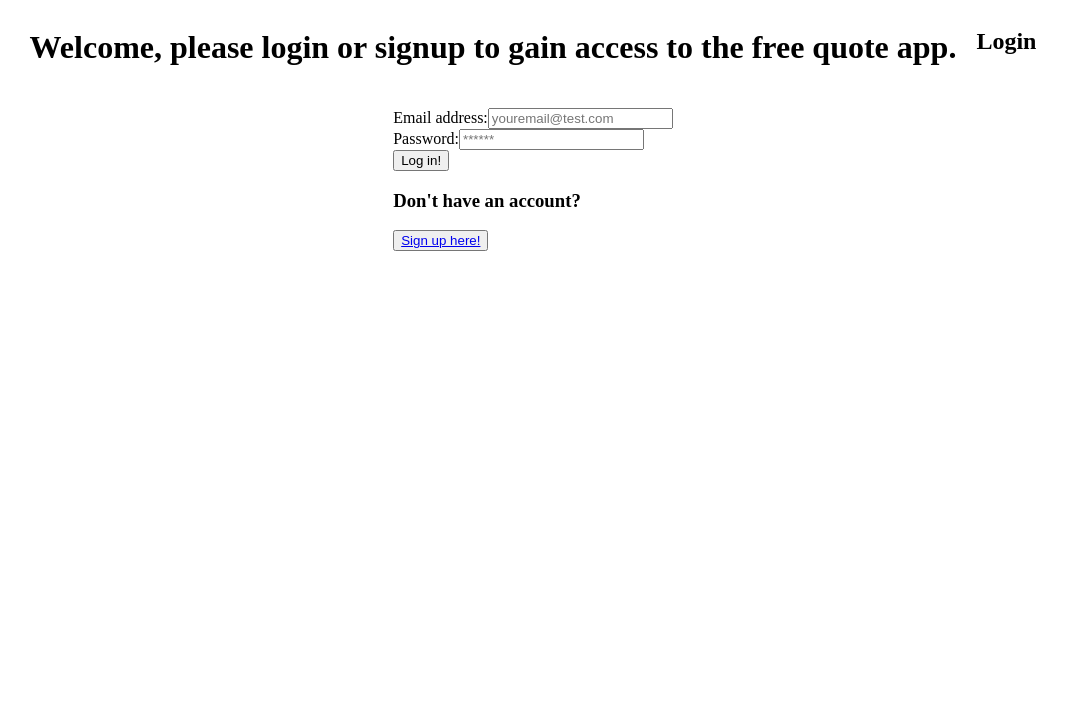
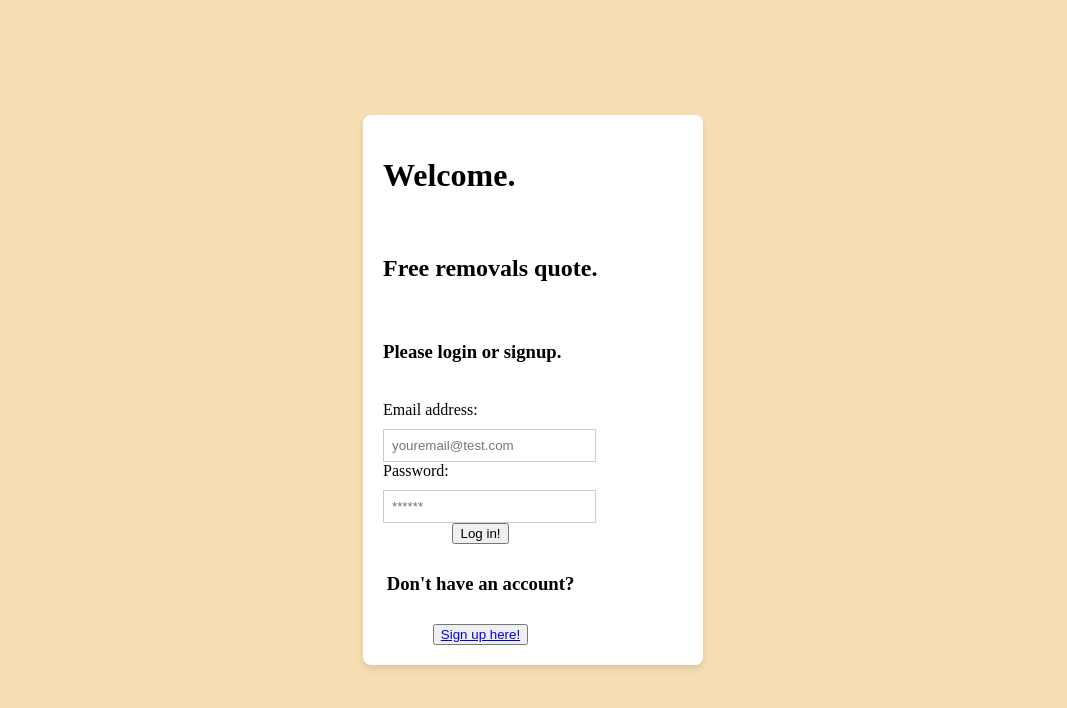
Before and after one commit to Joshua-Watson96/RemovalsQouting, a React (Create React App) app in the folder client/: page / in a window 1280 px wide. Shown: the top 708 px of the page, without its empty margins (107-1174 px from the left). Built offline with nearby package versions, Linux system fonts and the light colour scheme.

Commit message:
trying to do css

```diff
--- a/client/src/finalQuote.js
+++ b/client/src/finalQuote.js
@@ -7,19 +7,26 @@ export const QuoteReview = () => {
   let pickupTotal = +localStorage.getItem("pickupTotal");
   let dropOffTotal = +localStorage.getItem("dropOffTotal");
   let truckAccessToal = +localStorage.getItem("accessTotal");
+  let furnishedTotal = +localStorage.getItem("furnishedTotal");
+  let movingDate = (localStorage.getItem("movingDate"));
+  let settlementDate = localStorage.getItem("settlementDate");
+  let settlementTime = localStorage.getItem("settlementTime")
 
 
-  let total = (pickupTotal + dropOffTotal + truckAccessToal) * 195;
+
+  let totalHours = (pickupTotal + dropOffTotal + truckAccessToal + furnishedTotal)
+  let total = (pickupTotal + dropOffTotal + truckAccessToal + furnishedTotal) * 195;
   return (
     <div>
       <ul>
         <li>Pick Up Address: {pickUpAddress}</li>
         <li>Drop Off Address:{dropOffAddress}</li>
         <li>Number of Bedrroms: {bedroomsTotal}</li>
-        {/* <li>Pick Up Access: {pickupQuestion} </li>
-            <li>Drop Off Access: {dropoffQuestion}</li>
-            <li>Truck Access: {truckAccessQuestion}</li> */}
-        <li>Estimated Total Hours: {total} </li>
+        <li>Preferred moving date: {movingDate}</li>
+        <li>Settlement Date: {settlementDate}</li>
+        <li>Settlement Time: {settlementTime}</li>
+        <li>Estimated hours: {totalHours}</li>
+        <li>Estimated cost: {total} </li>
       </ul>
       q3 total + q1 total + q2 total = $ estimated time = total
     </div>
--- /dev/null
+++ b/client/src/pages/login/login.css
@@ -0,0 +1,69 @@
+body {
+    margin: 0;
+    padding: 0;
+    display: flex;
+    justify-content: center;
+    align-items: center;
+    min-height: 100vh;
+    background-color: wheat;
+  }
+
+  .container {
+    display: flex;
+    flex-direction: column;
+    align-items: center;
+    justify-content: center;
+    width: 300px;
+    background-color: white;
+    padding: 20px;
+    border-radius: 8px;
+    box-shadow: 0 4px 6px rgba(0, 0, 0, 0.1);
+  }
+
+  .pageTitle {
+    text-align: center;
+    color: black;
+  }
+
+  .form-wrapper {
+    display: grid;
+    grid-template-columns: 1fr;
+    gap: 20px;
+    width: 100%;
+  }
+
+  .emailLogin,
+  .passwordLogin {
+    display: grid;
+    grid-template-columns: 1fr;
+    gap: 10px;
+  }
+
+  .emailLogin label,
+  .passwordLogin label {
+    text-align: left;
+    color: black;
+  }
+
+  .emailLogin input,
+  .passwordLogin input {
+    width: 100%;
+    padding: 8px;
+    border: 1px solid #ccc;
+  }
+
+  .buttons {
+    display: flex;
+    flex-direction: column;
+    align-items: center;
+    gap: 10px;
+  }
+
+  .error-text {
+    color: red;
+    text-align: center;
+  }
+
+  .login {
+    font-size: 8px;
+  }
--- a/client/src/pages/login/login.js
+++ b/client/src/pages/login/login.js
@@ -1,8 +1,10 @@
 import React, { useState } from 'react';
 import { useMutation } from '@apollo/client';
-import { Link, redirect } from 'react-router-dom';
+import { Link } from 'react-router-dom';
 import { LOGIN } from '../../utils/mutations';
 import Auth from '../../utils/auth';
+
+import "./login.css"
 
 export function Login(props) {
   const [formState, setFormState] = useState({ email: '', password: '' });
@@ -30,20 +32,21 @@ export function Login(props) {
   };
 
 
-  const isLoggedIn = Auth.loggedIn();
 
-  // if (isLoggedIn) {
-  //   // return <redirect to="/landing" />;
-  //   window.location.replace("/landing")
-  // }
+
+
 
   return (
-    <div className="container my-1">
 
-      <h1>Welcome, please login or signup to gain access to the free quote app.</h1>
-      <h2>Login</h2>
+    <div className="container ">
+
+
+      <h1 className='pageTitle'>Welcome.</h1>
+      <h2> Free removals quote.</h2>
+      <h3> Please login or signup.</h3>
+
       <form onSubmit={handleFormSubmit}>
-        <div className="flex-row space-between my-2">
+        <div className="emailLogin">
           <label htmlFor="email">Email address:</label>
           <input
             placeholder="youremail@test.com"
@@ -53,7 +56,7 @@ export function Login(props) {
             onChange={handleChange}
           />
         </div>
-        <div className="flex-row space-between my-2">
+        <div className="passwordLogin">
           <label htmlFor="pwd">Password:</label>
           <input
             placeholder="******"
@@ -68,9 +71,9 @@ export function Login(props) {
             <p className="error-text">The provided credentials are incorrect</p>
           </div>
         ) : null}
-        <div className="flex-row flex-end">
+        <div className="buttons">
           <button type="submit">Log in!</button>
-          <h3>Don't have an account?</h3>
+          <h3 className='noAcc'>Don't have an account?</h3>
           <button><Link to="/signup">Sign up here!</Link></button>
         </div>
       </form>
--- a/client/src/pages/questions/accessQuestion/questionThree.css
+++ b/client/src/pages/questions/accessQuestion/questionThree.css
@@ -0,0 +1,16 @@
+
+/* Style for the spans */
+.selectedPickUp,
+.selectedOther,
+.selectedDropOff,
+.selectedCanTruckPark {
+  display: block;
+  margin-top: 10px; /* Adjust the margin as needed for spacing */
+}
+
+/* Optional: Add some styles for the buttons and labels to improve the appearance */
+button,
+label {
+  display: block;
+  margin-bottom: 5px; /* Adjust the margin as needed for spacing */
+}
--- a/client/src/pages/questions/accessQuestion/questionThree.js
+++ b/client/src/pages/questions/accessQuestion/questionThree.js
@@ -1,5 +1,6 @@
 import React, { useState } from 'react';
 import { Headermain } from '../../heading/heading';
+import { Link } from "react-router-dom"
 
 // const [quoteTotal, setqouteTotal] = useState(0);
 
@@ -128,7 +129,7 @@ export const DoubleStoreyQuestion = ({ onNextQuestion }) => {
         <button onClick={() => handlePickUpStoreyChange('single')}>Single</button>
         <button onClick={() => handlePickUpStoreyChange('double')}>Double</button>
         <button onClick={() => handlePickUpStoreyChange('other')}>Other</button>
-        <span>{getSelectedAnswer('pickUpStorey', pickUpStorey)}</span>
+        <span className='selectedPickUp'> You selected: {getSelectedAnswer('pickUpStorey', pickUpStorey)}</span>
       </div>
 
       {pickUpStorey === 'other' && (
@@ -137,7 +138,7 @@ export const DoubleStoreyQuestion = ({ onNextQuestion }) => {
           <button onClick={() => handlePickUpStoreyChange('apartment_stairs')}>Apartment building with stairs</button>
           <button onClick={() => handlePickUpStoreyChange('apartment_lift')}>Apartment building with a lift</button>
           <button onClick={() => handlePickUpStoreyChange('3_or_more_levels')}>3 or more levels</button>
-          <span>{getSelectedAnswer('pickUpStorey', pickUpStorey)}</span>
+          <span className='selectedOther'>You selected: {getSelectedAnswer('pickUpStorey', pickUpStorey)}</span>
         </div>
       )}
 
@@ -146,7 +147,7 @@ export const DoubleStoreyQuestion = ({ onNextQuestion }) => {
         <button onClick={() => handleDropOffStoreyChange('single')}>Single</button>
         <button onClick={() => handleDropOffStoreyChange('double')}>Double</button>
         <button onClick={() => handleDropOffStoreyChange('other')}>Other</button>
-        <span>{getSelectedAnswer('dropOffStorey', dropOffStorey)}</span>
+        <span className='selectedDropOff'> You selected: {getSelectedAnswer('dropOffStorey', dropOffStorey)}</span>
       </div>
 
       {dropOffStorey === 'other' && (
@@ -155,11 +156,12 @@ export const DoubleStoreyQuestion = ({ onNextQuestion }) => {
           <button onClick={() => handleDropOffStoreyChange('apartment_stairs')}>Apartment building with stairs</button>
           <button onClick={() => handleDropOffStoreyChange('apartment_lift')}>Apartment building with a lift</button>
           <button onClick={() => handleDropOffStoreyChange('3_or_more_levels')}>3 or more levels</button>
-          <span>{getSelectedAnswer('dropOffStorey', dropOffStorey)}</span>
+          <span> You selected: {getSelectedAnswer('dropOffStorey', dropOffStorey)}</span>
         </div>
       )}
 
-      <h3>Can the truck park in the driveway? (There are no low hanging trees or wires)</h3>
+      <h3>Can the truck park in the driveway?</h3>
+      <h4>(There are no over-hanging trees, powerlines etc.)</h4>
       <div>
         <label>
           Yes
@@ -179,17 +181,20 @@ export const DoubleStoreyQuestion = ({ onNextQuestion }) => {
             onChange={() => handleCanTruckParkChange('no')}
           />
         </label>
-        <span>{getSelectedAnswer('canTruckParkInDriveway', canTruckParkInDriveway)}</span>
+        <span>You selected: {getSelectedAnswer('canTruckParkInDriveway', canTruckParkInDriveway)}</span>
       </div>
 
       {canTruckParkInDriveway === 'no' && (
         <div>
-          <h4>If No, select from the following options:</h4>
-          <button onClick={() => handleCanTruckParkChange('truck_on_street')}>Truck can park on the street?</button>
-          <button onClick={() => handleCanTruckParkChange('truck_15_30m_away')}>Will the truck need to park 15-30m away from the property?</button>
+          <h4>If no, please select one of the following options:</h4>
+          <button onClick={() => handleCanTruckParkChange('truck_on_street')}>The truck can park on the street.</button> <br/>
+          <button onClick={() => handleCanTruckParkChange('truck_15_30m_away')}>Will the truck need to park 15-30m away from the property?</button> <br/>
           <button onClick={() => handleCanTruckParkChange('truck_30m_away')}>Will the truck need to park more than 30m away from the front door?</button>
         </div>
       )}
+      <div>
+        <button> <Link to="/landing/questionFour"> Next Question </Link></button>
+      </div>
     </div>
   );
 };
--- a/client/src/pages/questions/furnishedQuestion/questionFour.js
+++ b/client/src/pages/questions/furnishedQuestion/questionFour.js
@@ -16,15 +16,15 @@ export const FurnishedQuestion = () => {
         case 'fewItems':
             furnishedTotal=(furnishedTotal + 0);
             localStorage.setItem("furnishedTotal", furnishedTotal)
-            return 'fewItems'
+            return 'fewItems';
         case "bigStuff":
             furnishedTotal=(furnishedTotal + 1.5)
             localStorage.setItem("furnishedTotal", furnishedTotal)
-            return 'bigStuff'
+            return 'bigStuff';
         case 'entireHouse':
             furnishedTotal=(furnishedTotal + 2)
             localStorage.setItem("furnishedTotal", furnishedTotal)
-            return 'entireHouse'
+            return 'entireHouse';
 
         default:
             break;
--- a/client/src/pages/questions/moveDate/questionFive.js
+++ b/client/src/pages/questions/moveDate/questionFive.js
@@ -1,23 +1,50 @@
-import React from "react"
-import { Headermain } from "../../heading/heading"
-import { TimePicker } from "./timePicker"
-import { Link } from "react-router-dom"
+import React, { useState, useEffect } from "react";
+import { Headermain } from "../../heading/heading";
+import { TimePicker } from "./timePicker";
+import { Link } from "react-router-dom";
 
 export const MoveDate = () => {
+  const [movingDate, setMovingDate] = useState("");
+  const [settlementDate, setSettlementDate] = useState("");
+  const [settlementTime, setSettlementTime] = useState("");
 
-    return(
+
+  useEffect(() => {
+    localStorage.setItem("movingDate", movingDate);
+    localStorage.setItem("settlementDate", settlementDate);
+    localStorage.setItem("settlementTime", settlementTime);
+  }, [movingDate, settlementDate, settlementTime]);
+
+  return (
     <div>
       <Headermain />
-            <h2> Please select the date you are hoping to move.</h2>
-            <input className="movingDate" type="date"
-            required />
-            <h2> Please provide settlement date.</h2>
+      <h2>Please select the date you are hoping to move.</h2>
+      <input
+        className="movingDate"
+        type="date"
+        value={movingDate}
+        onChange={(e) => setMovingDate(e.target.value)}
+        required
+      />
+
+      <h2>Please provide settlement date.</h2>
       <h3>(If settlement date is the same as moving date. Leave this blank)</h3>
-            <input className="settlementDate" type="date"/>
+      <input
+        className="settlementDate"
+        type="date"
+        value={settlementDate}
+        onChange={(e) => setSettlementDate(e.target.value)}
+      />
+
       <h3 className="settlementTime">Please provide settlement time.</h3>
-            <TimePicker />
+      <TimePicker
+        value={settlementTime}
+        onChange={(time) => setSettlementTime(time)}
+      />
+
       <button className="nextQ">
-            <Link to="/quoteSubmit">Review Quote</Link> </button>
+        <Link to="/quoteSubmit">Review Quote</Link>{" "}
+      </button>
     </div>
-    )
-}
+  );
+};
```
Also changed, not shown: client/src/pages/login/signup.css (added). Lines whose indentation alone changed are shown as unchanged.
